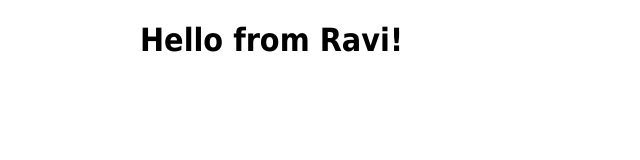
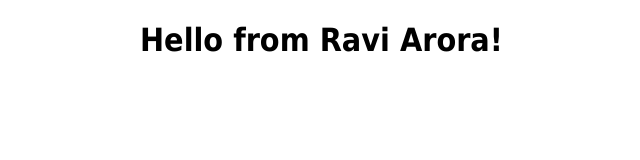
Before and after one commit to imraviarora/automate_docker_build, a plain HTML site: page index.html in a window 1280 px wide. Shown: the whole page, without its empty margins (220-860 px from the left). Drawn offline with Linux system fonts and the light colour scheme.

Commit message:
Update Index.html
By Ravi Arora

```diff
--- a/index.html
+++ b/index.html
@@ -1,7 +1,7 @@
 <!DOCTYPE html>
 <html>
 <head>
-<title>Hello from Ravi!</title>
+<title>Hello from Ravi Arora!</title>
 <style>
     body {
         width: 35em;
@@ -11,6 +11,6 @@
 </style>
 </head>
 <body>
-<h1>Hello from Ravi!</h1>
+<h1>Hello from Ravi Arora!</h1>
 </body>
 </html>
```
